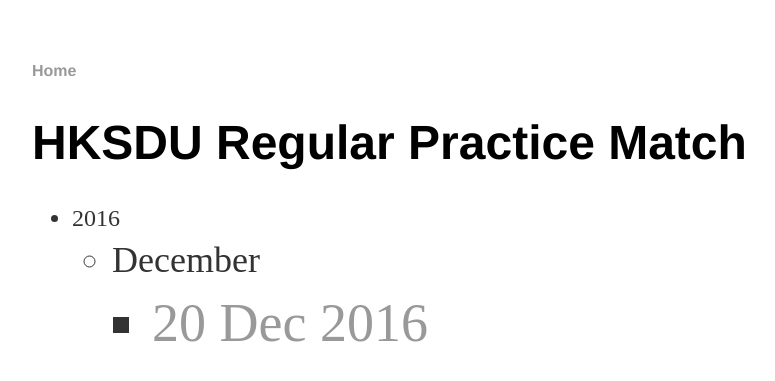
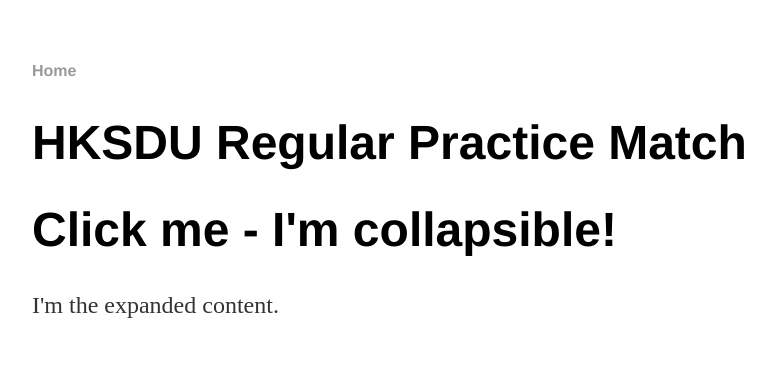
Before and after one commit to HKSDU/hksdu.github.io, a Jekyll site: the page built from index.html, in a window 1280 px wide. Shown: the top 381 px of the page, without its empty margins (160-935 px from the left). Built offline with Jekyll 4.4.1, drawn with Linux system fonts in a browser that asks for light colours.

Commit message:
Update index.html

```diff
--- a/index.html
+++ b/index.html
@@ -5,11 +5,9 @@ title: HKSDU Match Results
 
 		<div class="blurb">
 			<h1>HKSDU Regular Practice Match</h1>
-			<ul>
-				<li>2016
-				<ul>
-					<li>December
-			<ul>
-				<li><a href="/20161220/login.html">20 Dec 2016</a></li>
-						</ul></li></ul></li></ul>
+			<div data-role="main" class="ui-content">
+    <div data-role="collapsible">
+      <h1>Click me - I'm collapsible!</h1>
+      <p>I'm the expanded content.</p>
+    </div>
 		</div>
```
